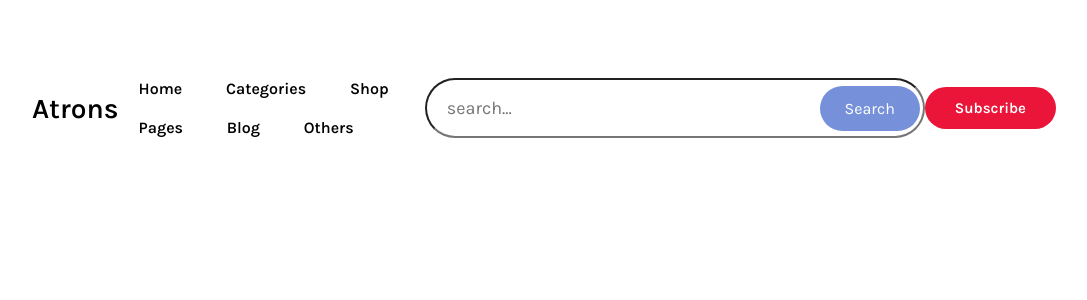
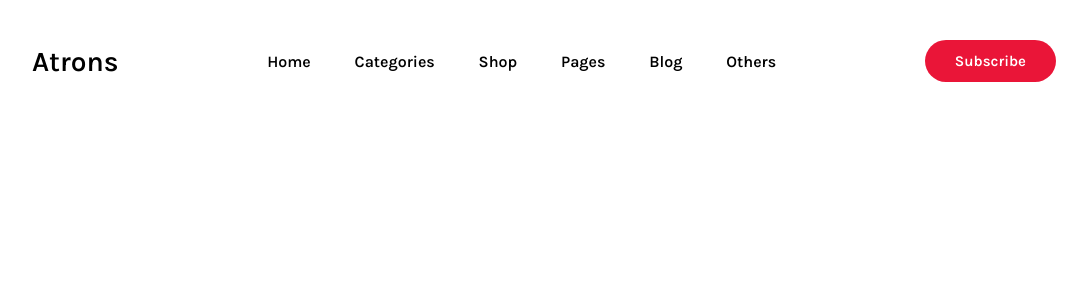
Before and after one commit to Son-OfAnton/Atrons, a PHP site: page /home.html in a window 1280 px wide. Shown: the top 300 px of the page, without its empty margins (96-1183 px from the left). Run offline with PHP 8.4, Linux system fonts and the light colour scheme.

Commit message:
removed search bar

```diff
--- a/frontend/home.html
+++ b/frontend/home.html
@@ -24,15 +24,6 @@
           <li><a href="#">Blog</a></li>
           <li><a href="#">Others</a></li>
         </ul>
-
-        <div class="search_wrap search_wrap_6">
-          <div class="search_box">
-            <input type="text" class="input" placeholder="search..." />
-            <div class="btn">
-              <p>Search</p>
-            </div>
-          </div>
-        </div>
         <button type="button">Subscribe</button>
       </nav>
     </div>
--- a/frontend/style/home.css
+++ b/frontend/style/home.css
@@ -60,76 +60,3 @@ button:hover {
   transform: scale(1.3);
   cursor: pointer;
 }
-
-/* search bar */
-.search_wrap {
-  width: 500px;
-  margin: 38px auto;
-}
-
-.search_wrap .search_box {
-  position: relative;
-  width: 500px;
-  height: 60px;
-}
-
-.search_wrap .search_box .input {
-  position: absolute;
-  top: 0;
-  left: 0;
-  width: 100%;
-  height: 100%;
-  padding: 10px 20px;
-  border-radius: 3px;
-  font-size: 18px;
-}
-
-.search_wrap .search_box .btn {
-  position: absolute;
-  top: 0;
-  right: 0;
-  width: 60px;
-  height: 100%;
-  background: #7690da;
-  z-index: 1;
-  cursor: pointer;
-}
-
-.search_wrap .search_box .btn:hover {
-  background: #708bd2;
-}
-
-.search_wrap .search_box .btn.btn_common {
-  position: absolute;
-  top: 50%;
-  left: 50%;
-  transform: translate(-50%, -50%);
-  color: #fff;
-  font-size: 20px;
-}
-
-.search_wrap.search_wrap_6 .search_box .input {
-  border-radius: 50px;
-}
-
-.search_wrap.search_wrap_6 .search_box .btn,
-.search_wrap.search_wrap_5 .search_box .btn {
-  width: 100px;
-  height: 45px;
-  top: 8px;
-  right: 5px;
-  border-radius: 3px;
-  color: #fff;
-  display: flex;
-  align-items: center;
-  justify-content: center;
-}
-
-.search_wrap.search_wrap_6 .search_box .btn {
-  border-radius: 25px;
-}
-
-.search_wrap.search_wrap_5 .search_box .input,
-.search_wrap.search_wrap_6 .search_box .input {
-  padding-right: 145px;
-}
```
